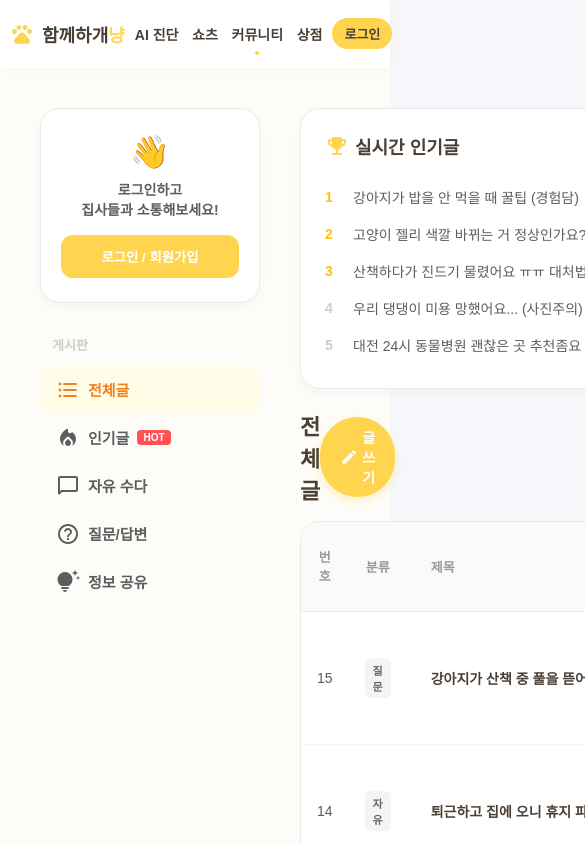
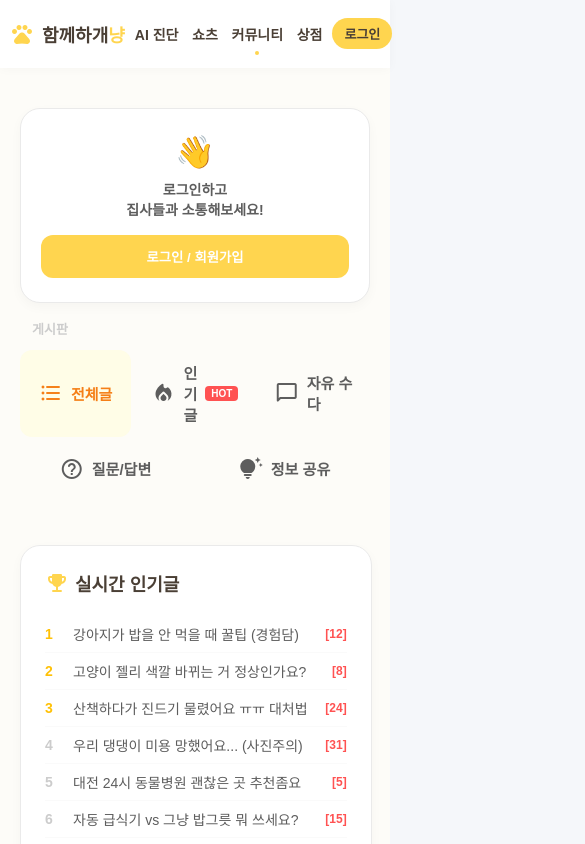
Before and after one commit to dudu-ssafy/cats-and-dogs-frontend, a Vue app: page /community in a window 390 px wide. Shown: the top 844 px of the page, 585 px wide, since content can reach past the window. Built offline with nearby package versions, Linux system fonts and the light colour scheme; no server answers; a web font is replaced by a local one.

Commit message:
feat: 커뮤니티 반응형 디자인 수정

```diff
--- a/src/views/CommunityView.vue
+++ b/src/views/CommunityView.vue
@@ -222,6 +222,7 @@ const setCategory = (cat) => {
                 </button>
             </div>
 
+            <div class="table-wrapper">
                 <table class="custom-table">
                     <colgroup>
                         <col style="width: 60px;"><col style="width: 100px;"><col style="width: auto;"><col style="width: 120px;"><col style="width: 100px;"><col style="width: 70px;">
@@ -249,6 +250,7 @@ const setCategory = (cat) => {
                         </tr>
                     </tbody>
                 </table>
+            </div>
 
             <div class="pagination-wrap" v-if="totalPages > 0">
                 <button class="page-btn" :class="{ disabled: currentPage === 1 }" @click="changePage(currentPage - 1)">
@@ -275,6 +277,7 @@ const setCategory = (cat) => {
 </template>
 
 <style scoped>
+/* 기존 스타일 그대로 유지 */
 .profile-thumb { width: 48px; height: 48px; border-radius: 50%; object-fit: cover; background-color: #EEE; border: 3px solid #FFD54F; margin: 0 auto 12px; background-size: cover; background-position: center; cursor: pointer; }
 .welcome-text { margin-bottom: 20px !important; }
 .btn-login { display: block; width: 100%; padding: 12px; background: var(--primary-honey); color: white; font-weight: 800; border-radius: 12px; cursor: pointer; border: none; transition: 0.2s; }
@@ -328,4 +331,25 @@ ul { list-style: none; padding: 0; margin: 0; }
 .page-btn.active { background: var(--primary-honey); color: white; font-weight: 800; box-shadow: 0 4px 10px rgba(255, 213, 79, 0.4); }
 .page-btn.disabled { color: #DDD; cursor: default; }
 .page-btn.disabled:hover { background: white; border-color: transparent; }
+
+/* ⬇️ 여기서부터 추가된 반응형 스타일 ⬇️ */
+
+/* 표가 화면을 뚫고 나가지 않게 해주는 보호막 */
+.table-wrapper { width: 100%; overflow-x: auto; -webkit-overflow-scrolling: touch; }
+
+@media (max-width: 1024px) {
+    .container { padding: 0 20px; }
+    .layout-grid { flex-direction: column; gap: 20px; } /* 사이드바를 위로 올림 */
+    .sidebar { width: 100%; }
+    .menu-list { display: flex; flex-wrap: wrap; gap: 8px; } /* 메뉴를 가로로 배치 */
+    .menu-list li { flex: 1; min-width: 100px; justify-content: center; }
+    .login-card { margin-bottom: 16px; }
+}
+
+@media (max-width: 768px) {
+    .best-list-wrap { grid-template-columns: 1fr; } /* 인기글을 1줄로 */
+    .board-ttl { font-size: 18px; }
+    .custom-table th, .custom-table td { padding: 12px 8px; font-size: 13px; }
+    .post-subj { max-width: 180px; } /* 제목이 너무 길면 잘리게 */
+}
 </style>
```
Lines whose indentation alone changed are shown as unchanged.
